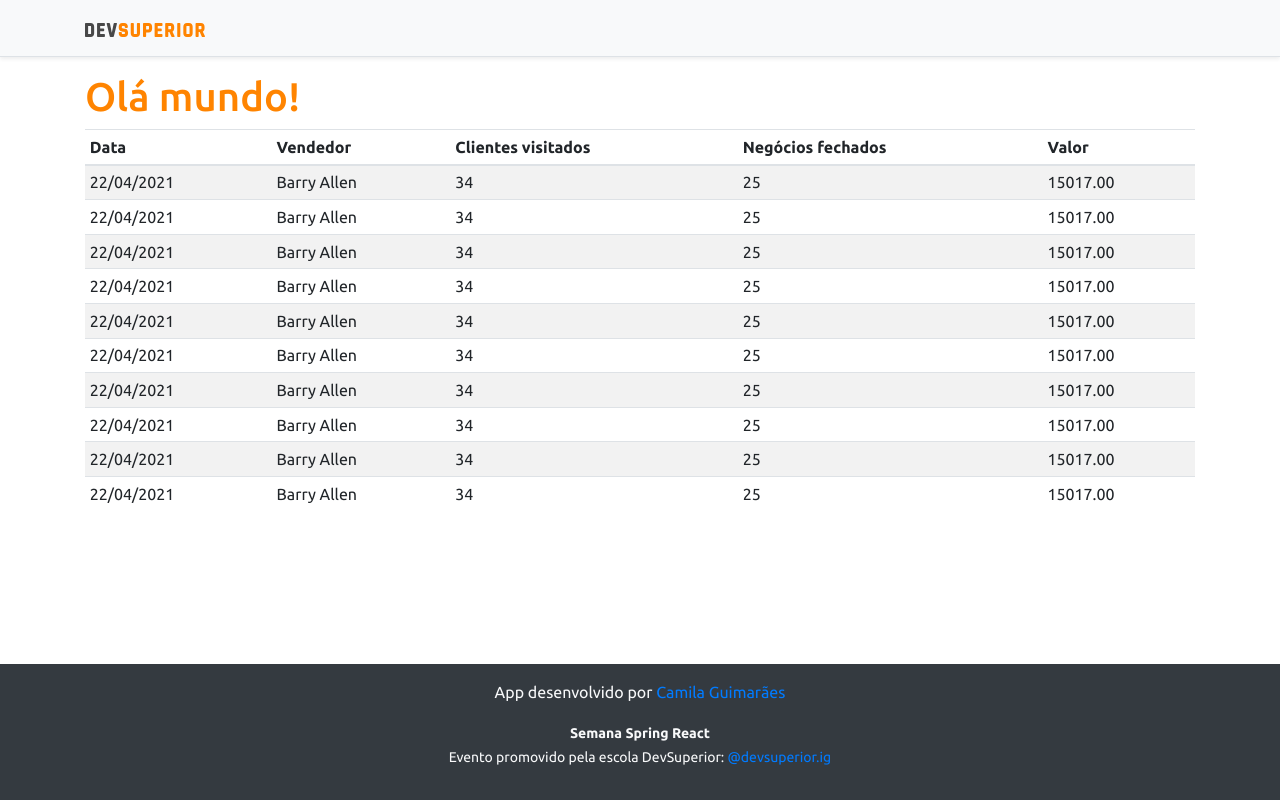
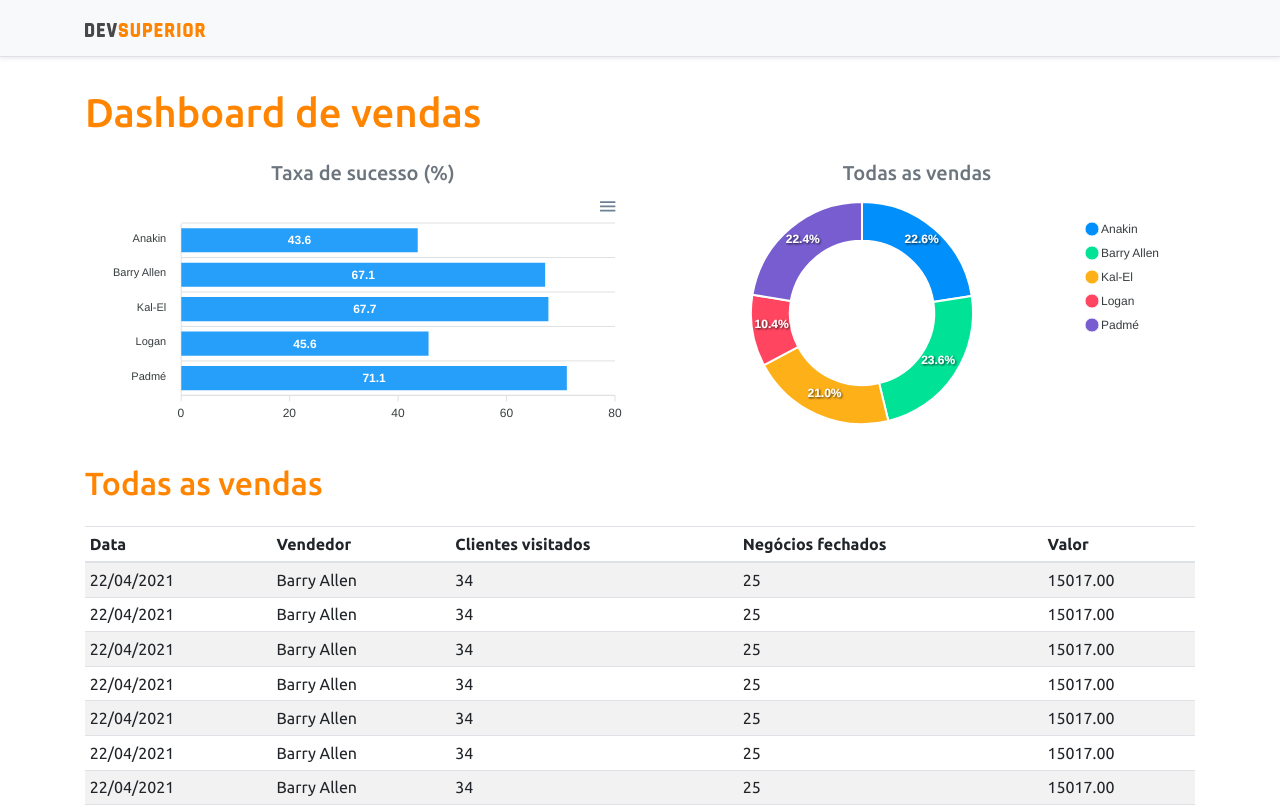
Before and after one commit to miilacg/projeto-sds3, a React (Create React App) app in the folder frontend/: page / in a window 1280 px wide. Shown: the top 807 px of the page. Built offline with nearby package versions, Linux system fonts and the light colour scheme.

Commit message:
AULA 01: Static charts

```diff
--- a/frontend/package.json
+++ b/frontend/package.json
@@ -12,10 +12,12 @@
     "@types/node": "^12.0.0",
     "@types/react": "^17.0.0",
     "@types/react-dom": "^17.0.0",
+    "apexcharts": "^3.26.1",
     "bootstrap": "^4.6.0",
     "jquery": "1.9.1",
     "popper.js": "^1.16.1",
     "react": "^17.0.2",
+    "react-apexcharts": "^1.3.9",
     "react-dom": "^17.0.2",
     "react-scripts": "4.0.3",
     "typescript": "^4.1.2",
--- a/frontend/src/App.tsx
+++ b/frontend/src/App.tsx
@@ -1,4 +1,6 @@
+import BarChart from "./components/BarChart";
 import DataTable from "./components/DataTable";
+import DonutChart from "./components/DonutChart";
 import Footer from "./components/Footer";
 import NavBar from "./components/NavBar";
 
@@ -8,7 +10,24 @@
       <NavBar />
 
       <div className="container">
-        <h1 className="text-primary">Olá mundo!</h1>
+        <h1 className="text-primary py-3">Dashboard de vendas</h1>
+
+        <div className="row px-3">
+          <div className="col-sm-6">
+            <h5 className="text-center text-secondary">Taxa de sucesso (%)</h5>
+            <BarChart />
+          </div>
+
+          <div className="col-sm-6">
+            <h5 className="text-center text-secondary">Todas as vendas</h5>
+            <DonutChart />
+          </div>
+        </div>
+
+        <div className="py-3">
+          <h2 className="text-primary">Todas as vendas</h2>
+        </div>
+
         <DataTable />
       </div>
 
--- /dev/null
+++ b/frontend/src/components/BarChart/index.tsx
@@ -0,0 +1,32 @@
+import Chart from 'react-apexcharts';
+
+export default function BarChart() {
+  const options = {
+    plotOptions: {
+      bar: {
+        horizontal: true,
+      }
+    },
+  };
+
+  const mockData = {
+    labels: {
+      categories: ['Anakin', 'Barry Allen', 'Kal-El', 'Logan', 'Padmé']
+    },
+    series: [
+      {
+        name: "% Sucesso",
+        data: [43.6, 67.1, 67.7, 45.6, 71.1]
+      }
+    ]
+  };
+
+  return (
+    <Chart
+      options={{ ...options, xaxis: mockData.labels }}
+      series={ mockData.series }
+      type="bar"
+      height="240"
+    />
+  );
+}
--- /dev/null
+++ b/frontend/src/components/DonutChart/index.tsx
@@ -0,0 +1,23 @@
+import Chart from 'react-apexcharts';
+
+export default function DonutChart() {
+  const mockData = {
+    series: [477138, 499928, 444867, 220426, 473088],
+    labels: ['Anakin', 'Barry Allen', 'Kal-El', 'Logan', 'Padmé']
+  }
+
+  const options = {
+    legend: {
+      show: true
+    }
+  }
+
+  return (
+    <Chart
+      options={{ ...options, labels: mockData.labels }}
+      series={ mockData.series }
+      type="donut"
+      height="240"
+    />
+  );
+}
```
Also changed, not shown: 1 other file (tests, documents, lock files or other folders).
